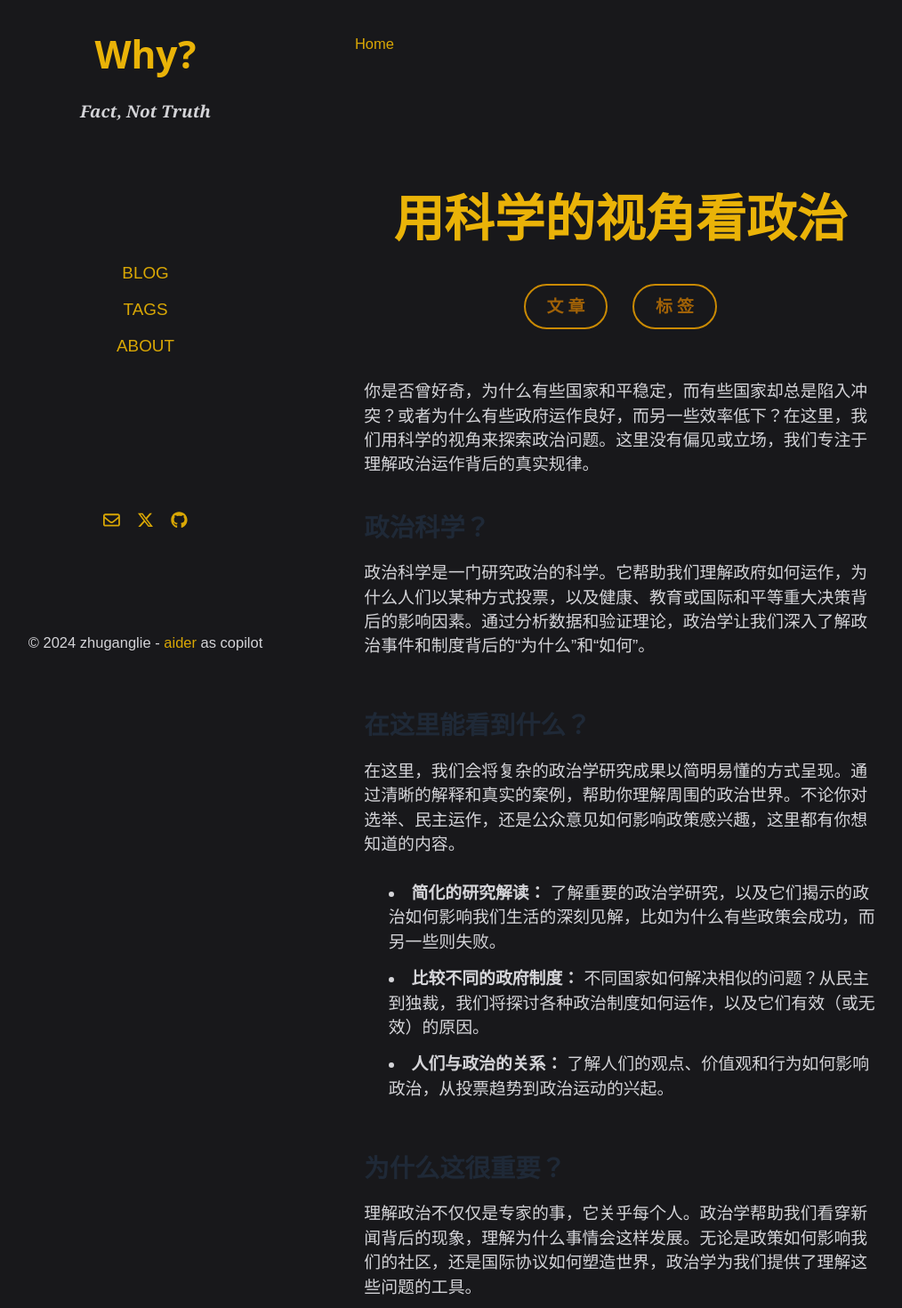
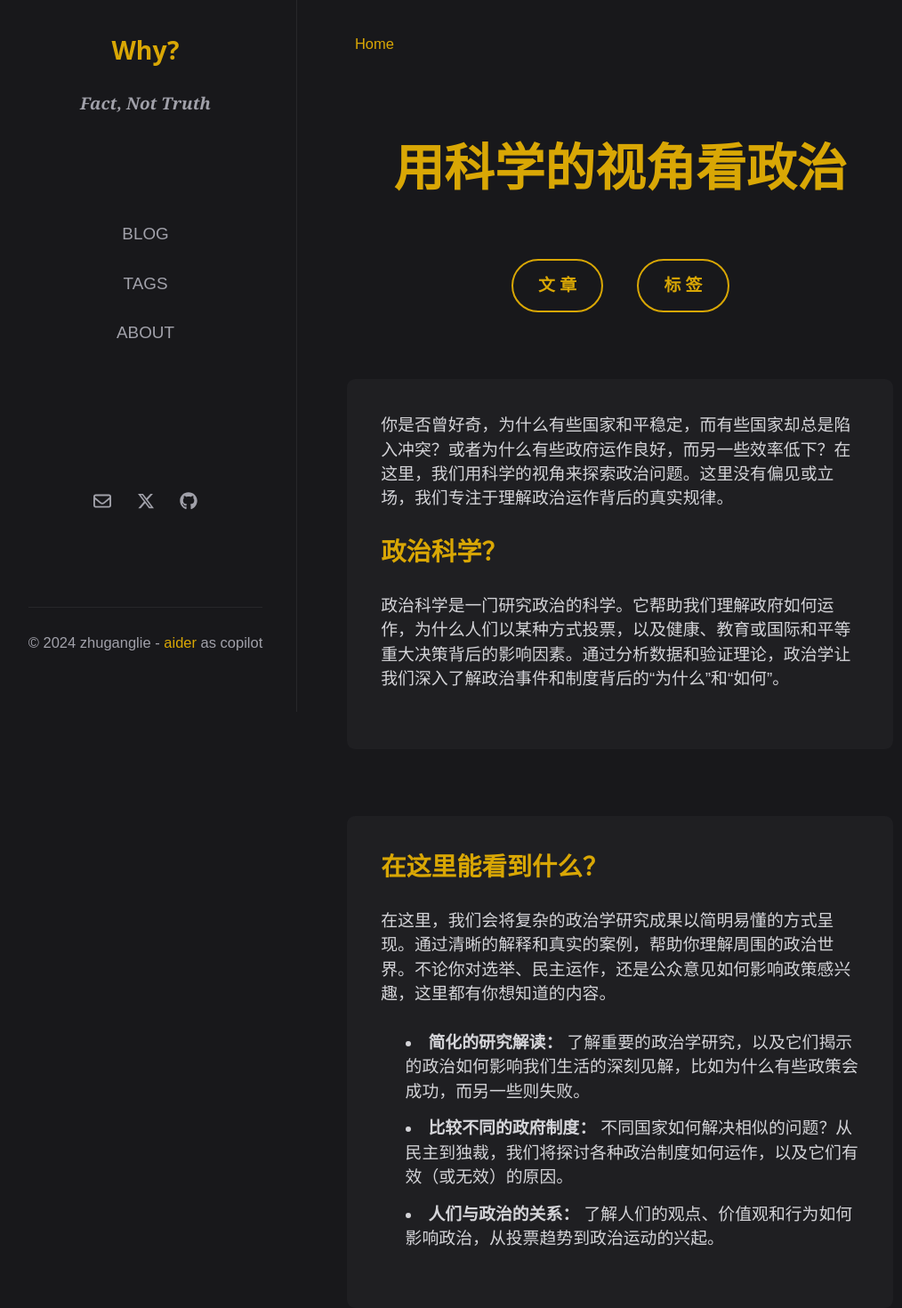
Before and after one commit to zhuganglie/newapp, a Next.js app: page / in a window 1280 px wide. Shown: the top 1470 px of the page at 89% size, without its empty margins (6-1020 px from the left). Built offline with nearby package versions, Linux system fonts and the light colour scheme.

Commit message:
optimize

```diff
--- a/src/app/components/SideBar.js
+++ b/src/app/components/SideBar.js
@@ -34,21 +34,25 @@ const SideBar = forwardRef(({ isOpen, setIsSidebarOpen }, ref) => {
   return (
     <aside
       ref={ref}
-      className={`bg-zinc-900 p-8 h-screen fixed top-0 left-0 flex flex-col justify-between transition-transform duration-300 ${isOpen ? 'flex' : 'hidden'}`}
+      className={`bg-zinc-900 border-r border-zinc-800 p-8 h-screen fixed top-0 left-0 flex flex-col justify-between transition-transform duration-300 ${isOpen ? 'flex' : 'hidden'}`}
     >
-      <div>
-        <h1 className="text-center font-bold text-yellow-500">Why?</h1>
-        <p className="text-center text-zinc-300 font-serif font-semibold italic">Fact, Not Truth</p>
+      <div className="space-y-2">
+        <h1 className="text-center font-bold text-2xl text-[#d9a705]">Why?</h1>
+        <p className="text-center text-zinc-400 font-serif font-semibold italic">Fact, Not Truth</p>
       </div>
 
       <nav className="p-6">
-        <ul className="text-center px-0 mx-0 list-none">
+        <ul className="text-center px-0 mx-0 list-none space-y-6">
           {NAV_LINKS.map(({ href, label }) => (
             <li key={href}>
               <Link
                 href={href}
                 onClick={handleClick}
-                className={isActiveLink(href) ? 'font-bold text-yellow-300' : 'font-medium'}
+                className={`transition-all duration-300 hover:text-[#d9a705] ${
+                  isActiveLink(href)
+                    ? 'font-bold text-[#d9a705] bg-zinc-800/50 px-4 py-1 rounded'
+                    : 'font-medium text-zinc-400'
+                }`}
               >
                 {label}
               </Link>
@@ -57,16 +61,21 @@ const SideBar = forwardRef(({ isOpen, setIsSidebarOpen }, ref) => {
         </ul>
       </nav>
 
-      <div className="p-6 flex justify-center space-x-4 md:p-4">
+      <div className="p-6 flex justify-center space-x-6 md:p-4">
         {SOCIAL_LINKS.map(({ icon: Icon, href, ariaLabel }) => (
-          <a key={ariaLabel} href={href} aria-label={ariaLabel}>
-            <Icon />
+          <a
+            key={ariaLabel}
+            href={href}
+            aria-label={ariaLabel}
+            className="text-zinc-400 hover:text-[#d9a705] hover:scale-110 transition-all duration-300"
+          >
+            <Icon size={20} />
           </a>
         ))}
       </div>
 
-      <footer>
-        <p className="text-center text-zinc-300 text-sm footer-text">
+      <footer className="border-t border-zinc-800 pt-6">
+        <p className="text-center text-zinc-400 text-sm footer-text">
           &copy; {new Date().getFullYear()} zhuganglie - <a href="https://aider.chat/">aider</a> as copilot
         </p>
       </footer>
--- a/src/app/layout.js
+++ b/src/app/layout.js
@@ -39,7 +39,7 @@ export default function RootLayout({ children }) {
   }, [isSidebarOpen]);
 
   return (
-    <html lang="en" >
+    <html lang="zh" >
       <head>
         <title>Why? - 用科学的视角看政治</title>
         <meta name="description" content="Why? - 用科学的视角探索政治问题。我们专注于理解政治运作背后的真实规律，帮助你理解周围的政治世界。" />
@@ -70,10 +70,8 @@ export default function RootLayout({ children }) {
               <FaMugSaucer size={28} />
             </button>
             <Breadcrumbs />
-            <main className="container mx-auto px-4 py-8 flex-grow">
-            <div className="flex justify-center">
-                {children}
-            </div>
+            <main className="container mx-auto flex-grow">
+              {children}
             </main>
           </div>
         </div>
--- a/src/app/page.js
+++ b/src/app/page.js
@@ -1,38 +1,38 @@
 export default async function HomePage() {
   return (
-    <main className="max-w-4xl mx-auto px-4 py-8">
-      <h1 className="text-center text-4xl md:text-5xl font-bold text-yellow-500 mb-10 mt-8">
+    <main className="max-w-4xl mx-auto px-4 py-12 space-y-16">
+      <h1 className="text-center text-4xl md:text-5xl font-bold text-[#d9a705] mb-12">
         用科学的视角看政治
       </h1>
-      <div className="flex gap-6 items-center justify-center mb-12">
+      <div className="flex gap-8 items-center justify-center">
         <a
           href="https://zhuganglie.vercel.app/posts"
-          className="font-semibold border-2 border-yellow-600 px-5 py-2 rounded-full text-yellow-700 hover:bg-yellow-600 hover:text-white transition-colors duration-300"
+          className="font-semibold border-2 border-[#d9a705] px-6 py-3 rounded-full text-[#d9a705] hover:bg-[#d9a705] hover:text-zinc-900 transition-all duration-300 hover:scale-105"
         >
           文 章
         </a>
         <a
           href="https://zhuganglie.vercel.app/tags"
-          className="font-semibold border-2 border-yellow-600 px-5 py-2 rounded-full text-yellow-700 hover:bg-yellow-600 hover:text-white transition-colors duration-300"
+          className="font-semibold border-2 border-[#d9a705] px-6 py-3 rounded-full text-[#d9a705] hover:bg-[#d9a705] hover:text-zinc-900 transition-all duration-300 hover:scale-105"
         >
           标 签
         </a>
       </div>
 
-      <article className="prose prose-lg max-w-3xl mx-auto mb-12">
+      <article className="prose prose-lg prose-zinc prose-invert max-w-3xl mx-auto p-8 rounded-lg bg-zinc-800/50">
         <p>
           你是否曾好奇，为什么有些国家和平稳定，而有些国家却总是陷入冲突？或者为什么有些政府运作良好，而另一些效率低下？在这里，我们用科学的视角来探索政治问题。这里没有偏见或立场，我们专注于理解政治运作背后的真实规律。
         </p>
 
-        <h2 className="text-2xl font-semibold mt-8 mb-4 text-gray-800">政治科学？</h2>
+        <h2 className="text-2xl font-semibold mt-0 mb-6 text-[#d9a705]">政治科学？</h2>
 
         <p>
           政治科学是一门研究政治的科学。它帮助我们理解政府如何运作，为什么人们以某种方式投票，以及健康、教育或国际和平等重大决策背后的影响因素。通过分析数据和验证理论，政治学让我们深入了解政治事件和制度背后的“为什么”和“如何”。
         </p>
       </article>
 
-      <article className="prose prose-lg max-w-3xl mx-auto mb-12">
-        <h2 className="text-2xl font-semibold mt-8 mb-4 text-gray-800">在这里能看到什么？</h2>
+      <article className="prose prose-lg prose-zinc prose-invert max-w-3xl mx-auto p-8 rounded-lg bg-zinc-800/50">
+        <h2 className="text-2xl font-semibold mt-0 mb-6 text-[#d9a705]">在这里能看到什么？</h2>
 
         <p>
           在这里，我们会将复杂的政治学研究成果以简明易懂的方式呈现。通过清晰的解释和真实的案例，帮助你理解周围的政治世界。不论你对选举、民主运作，还是公众意见如何影响政策感兴趣，这里都有你想知道的内容。
@@ -51,8 +51,8 @@ export default async function HomePage() {
         </ul>
       </article>
 
-      <article className="prose prose-lg max-w-3xl mx-auto mb-12">
-        <h2 className="text-2xl font-semibold mt-8 mb-4 text-gray-800">为什么这很重要？</h2>
+      <article className="prose prose-lg prose-zinc prose-invert max-w-3xl mx-auto p-8 rounded-lg bg-zinc-800/50">
+        <h2 className="text-2xl font-semibold mt-0 mb-6 text-[#d9a705]">为什么这很重要？</h2>
 
         <p>
           理解政治不仅仅是专家的事，它关乎每个人。政治学帮助我们看穿新闻背后的现象，理解为什么事情会这样发展。无论是政策如何影响我们的社区，还是国际协议如何塑造世界，政治学为我们提供了理解这些问题的工具。
@@ -63,8 +63,8 @@ export default async function HomePage() {
         </p>
       </article>
 
-      <article className="prose prose-lg max-w-3xl mx-auto mb-12">
-        <h2 className="text-2xl font-semibold mt-8 mb-4 text-gray-800">一起探索吧！</h2>
+      <article className="prose prose-lg prose-zinc prose-invert max-w-3xl mx-auto p-8 rounded-lg bg-zinc-800/50">
+        <h2 className="text-2xl font-semibold mt-0 mb-6 text-[#d9a705]">一起探索吧！</h2>
 
         <p>
           政治复杂难懂，但好奇心能带来理解。在这里，政治将其变得简单、有趣、贴近生活。来吧，让我们一起学习，科学地理解政治的世界。
@@ -73,7 +73,7 @@ export default async function HomePage() {
         <p className="font-semibold mt-6">
           政治塑造了我们的世界，理解它能帮助我们塑造未来。
         </p>
-        <p className="text-sm text-gray-600 mt-4">关键词：政治学, 政府运作, 选举, 民主, 政策, 比较政治, 政治制度, 政治行为</p>
+        <p className="text-sm text-zinc-400 mt-4">关键词：政治学, 政府运作, 选举, 民主, 政策, 比较政治, 政治制度, 政治行为</p>
       </article>
     </main>
   );
--- a/src/app/posts/page.js
+++ b/src/app/posts/page.js
@@ -5,30 +5,48 @@ export default async function BlogPage() {
   const posts = await getPosts()
 
   return (
-    <div>
-    <h1>全部文章</h1>
-    <hr></hr>
-    <ul className="space-y-12">
+    <main className="max-w-4xl mx-auto px-4 py-12">
+      <h1 className="text-3xl md:text-4xl font-bold text-[#d9a705] mb-12 text-center">
+        全部文章
+      </h1>
+
+      <div className="grid gap-8">
         {posts.map((post) => (
-      <li key={post.slug}>
-        <p>{post.date}</p>
-      <Link href={`/posts/${post.slug}`} className="text-xl">
+          <article
+            key={post.slug}
+            className="p-6 rounded-lg bg-zinc-800/50 border border-zinc-700 hover:border-[#d9a705] transition-colors group"
+          >
+            <time className="text-sm text-zinc-400 mb-2 block">
+              {new Date(post.date).toLocaleDateString('zh-CN', {
+                year: 'numeric',
+                month: 'long',
+                day: 'numeric'
+              })}
+            </time>
+
+            <Link
+              href={`/posts/${post.slug}`}
+              className="block text-2xl font-semibold text-zinc-100 group-hover:text-[#d9a705] transition-colors mb-4"
+            >
               {post.title ?? 'Untitled'}
             </Link>
-      <div>
+
             {post.tags && post.tags.length > 0 && (
-        <span>
-        Tags: {post.tags.map(tag => (
-          <Link key={tag} href={`/tags/${tag}`} style={{ marginLeft: '5px' }}>
-         <span>&#9900;</span> {tag}
+              <div className="flex flex-wrap gap-2">
+                {post.tags.map(tag => (
+                  <Link
+                    key={tag}
+                    href={`/tags/${tag}`}
+                    className="inline-block bg-zinc-700 text-zinc-300 text-xs px-3 py-1 rounded-full hover:bg-[#d9a705] hover:text-zinc-900 transition-colors"
+                  >
+                    {tag}
                   </Link>
                 ))}
-        </span>
+              </div>
             )}
+          </article>
+        ))}
       </div>
-      </li>
-    ))}
-    </ul>
-    </div>
+    </main>
   )
 }
--- a/src/app/tags/page.js
+++ b/src/app/tags/page.js
@@ -10,21 +10,30 @@ export default async function TagsPage() {
     })
   );
 
+  // Sort tags by post count (descending)
+  const sortedTagCounts = tagCounts.sort((a, b) => b.count - a.count);
+
   return (
-    <div>
-      <h1>全部标签</h1>
-      <hr></hr>
-      <ul>
-        {tagCounts.map(({ tag, count }) => (
-          <li key={tag}>
-            <Link href={`/tags/${tag}`}>
-            {tag} ({count})
-            </Link>
-          </li>
+    <main className="max-w-4xl mx-auto px-4 py-12">
+      <h1 className="text-3xl md:text-4xl font-bold text-[#d9a705] mb-12 text-center">
+        全部标签
+      </h1>
+
+      <div className="flex flex-wrap gap-3">
+        {sortedTagCounts.map(({ tag, count }) => (
+          <Link
+            key={tag}
+            href={`/tags/${tag}`}
+            className="inline-flex items-center bg-zinc-800 hover:bg-[#d9a705] text-zinc-300 hover:text-zinc-900 text-base px-4 py-2 rounded-lg transition-colors group"
+          >
+            <span>{tag}</span>
+            <span className="ml-2 text-sm text-zinc-400 group-hover:text-zinc-800">
+              ({count})
+            </span>
+          </Link>
         ))}
-      </ul>
-      <p>Back to <a href="/">Home</a></p>
-    </div>
+      </div>
+    </main>
   )
 }
 
```
Also changed, not shown: src/app/posts/[slug]/page.js (+40 -16 lines), src/app/tags/[slug]/page.js (+44 -19 lines). Lines whose indentation alone changed are shown as unchanged.
